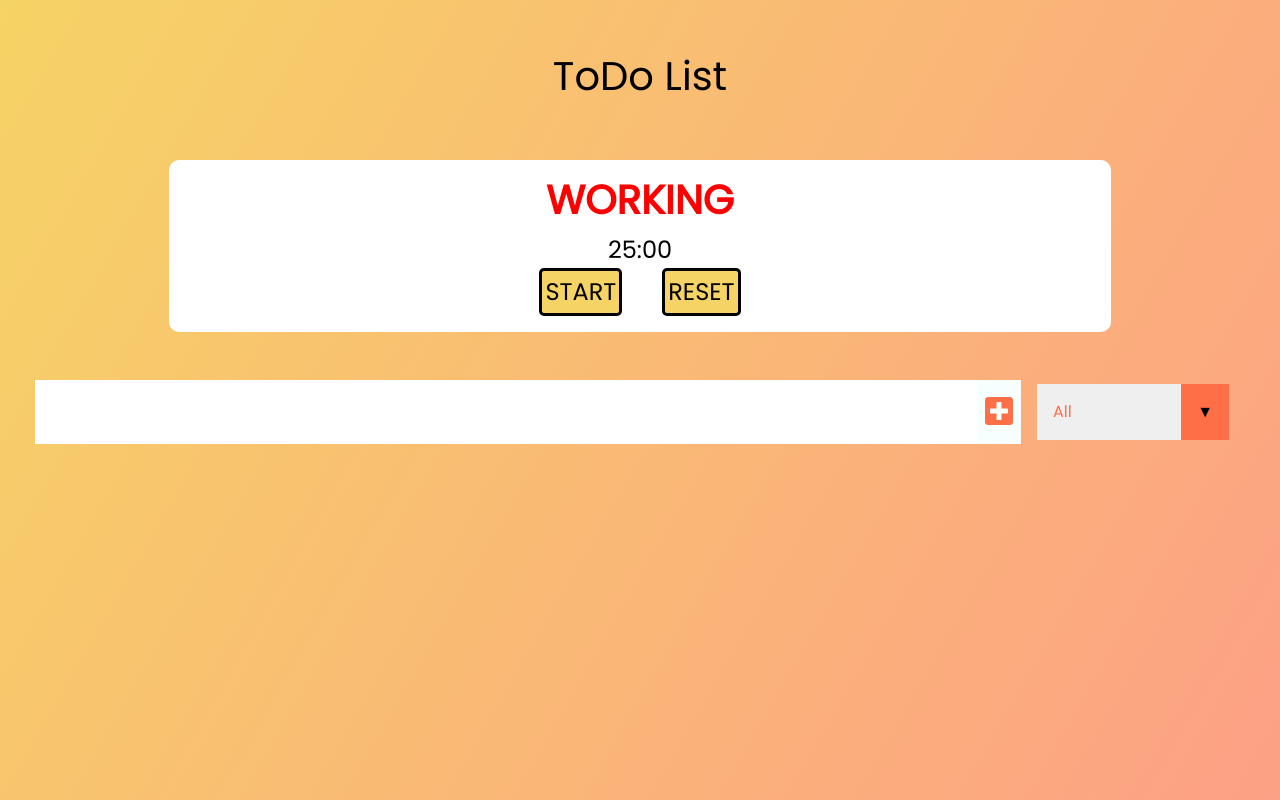
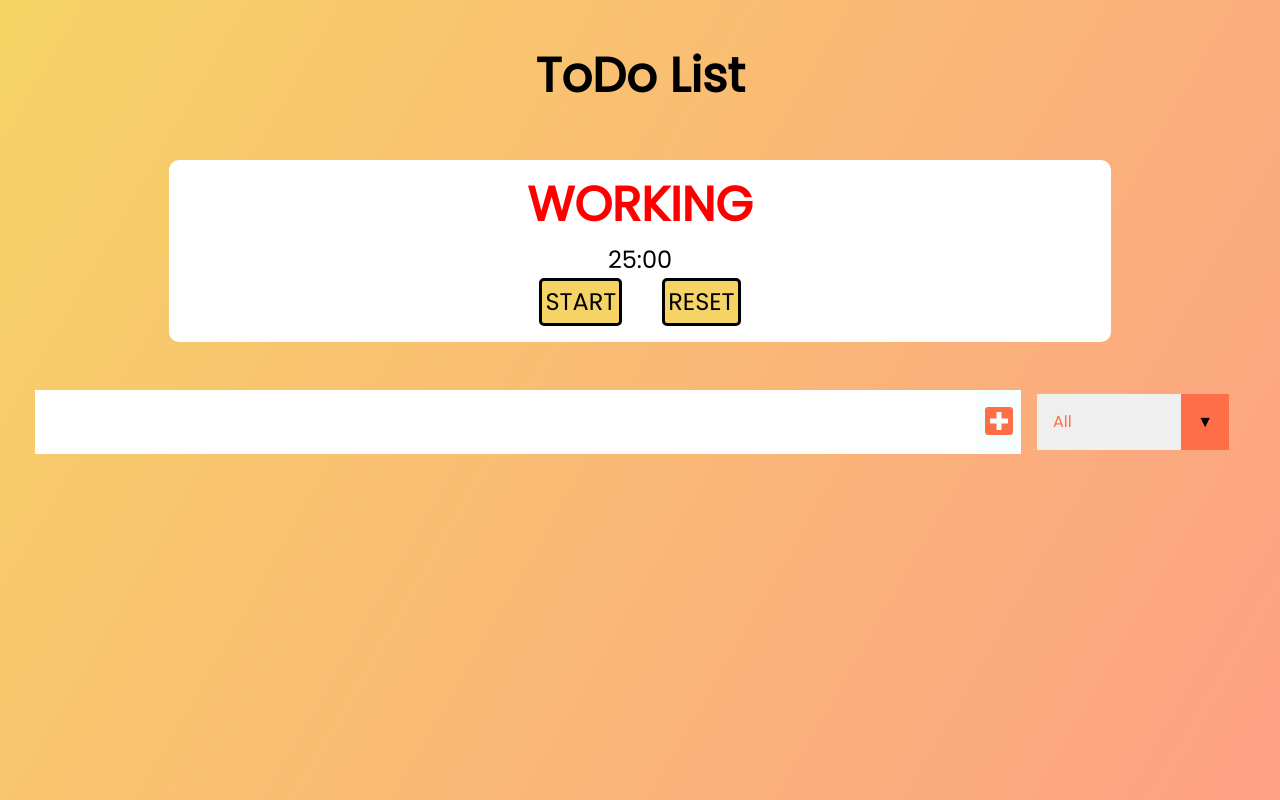
Before and after one commit to Apples201/RefocusV2, a React (Create React App) app: page / in a window 1280 px wide. Built offline with nearby package versions, Linux system fonts and the light colour scheme.

Commit message:
Update App.css

```diff
--- a/src/App.css
+++ b/src/App.css
@@ -9,8 +9,9 @@ body {
   font-family: "Poppins", sans-serif;
   min-height: 100vh;
 }
-header {
-  font-size: 2rem;
+h1 {
+  font-size: 3rem;
+  font-weight: bold;
 }
 .timer {
   font-size: 1.5rem;
```
